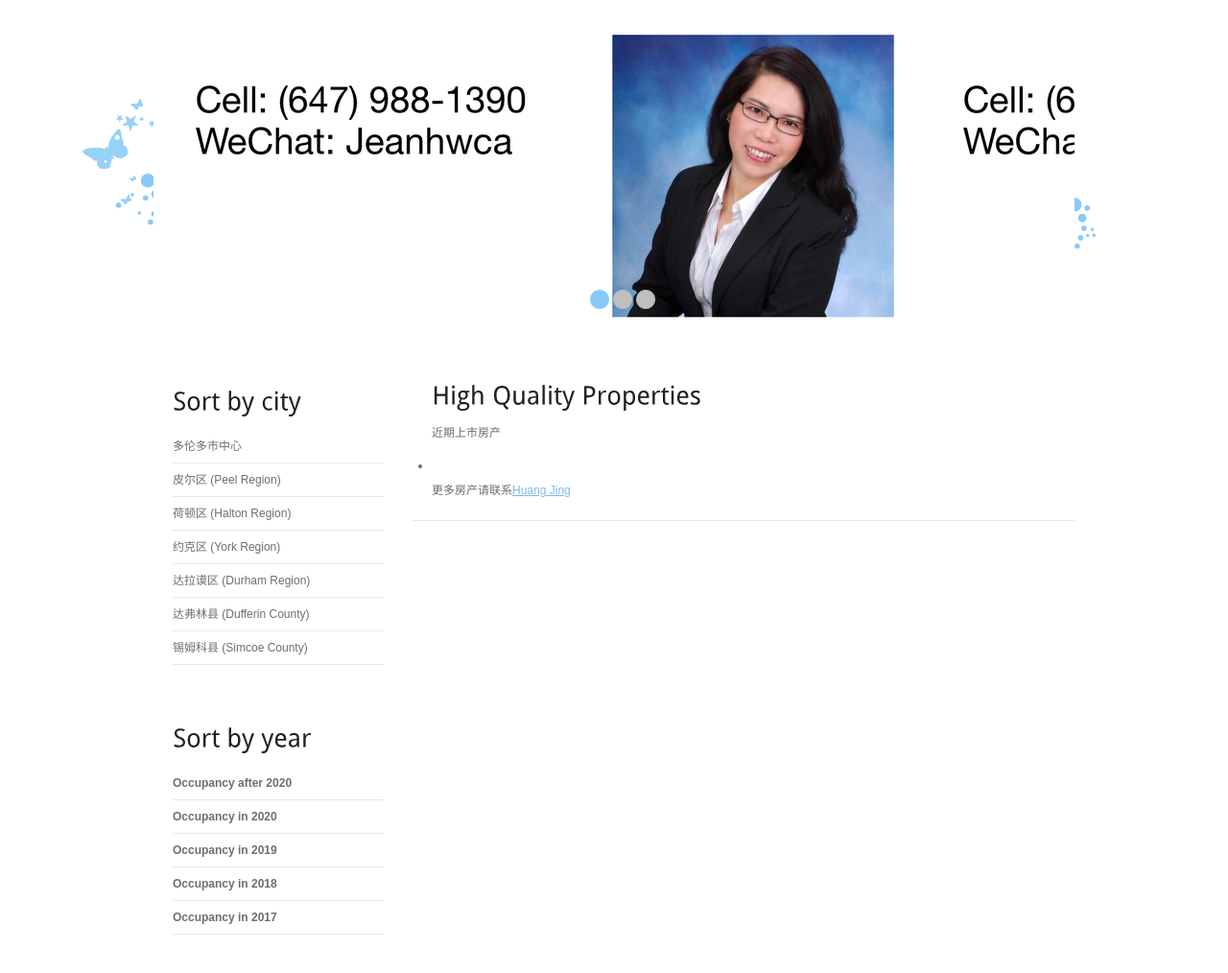
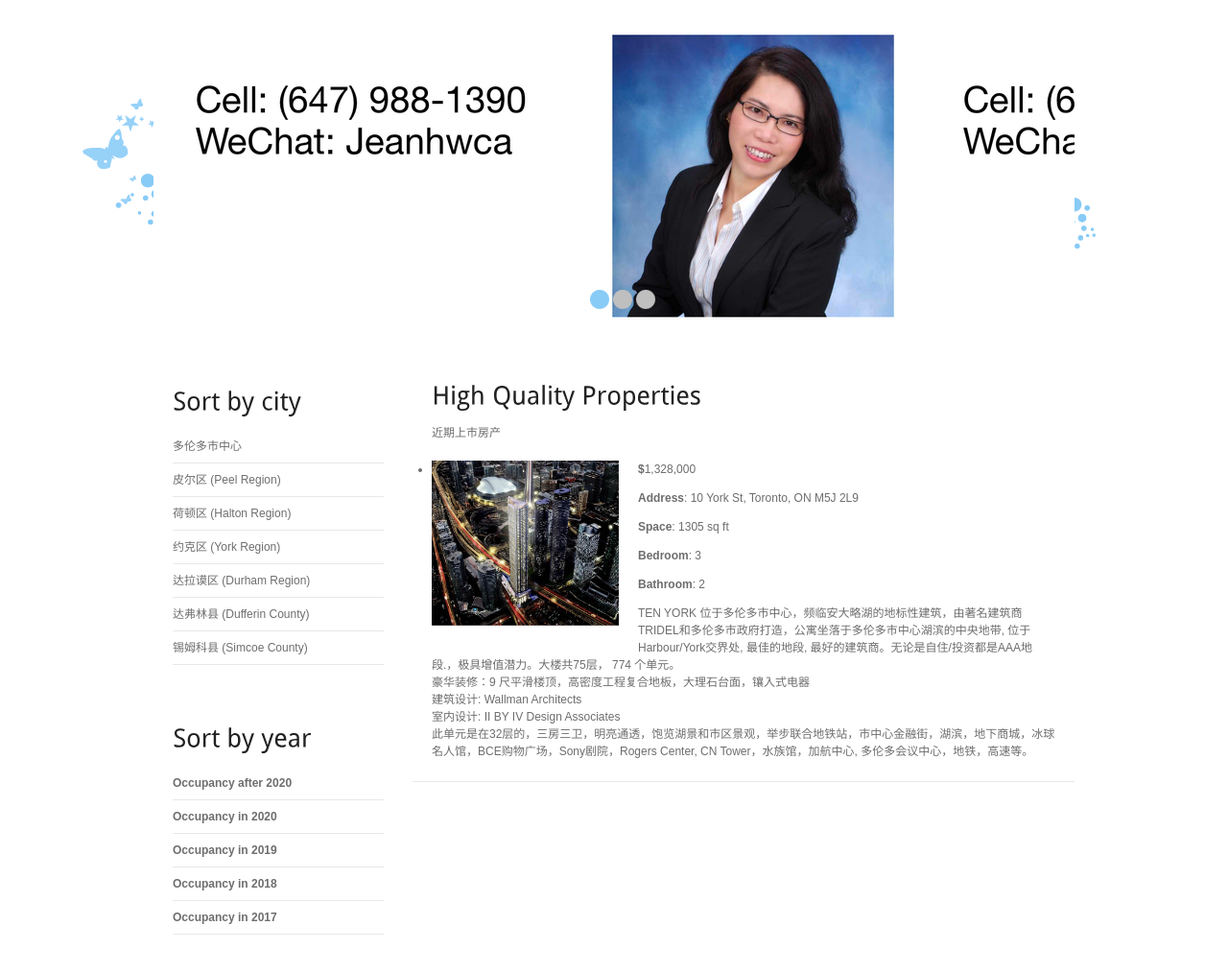
Before and after one commit to John1001Song/realEstateAgent, a PHP site: page /qualified-property in a window 1280 px wide. Shown: the part 182-1196 px from the top of the page at 96% size. Run offline with PHP 8.4, Linux system fonts and the light colour scheme; some libraries are stand-ins or nearby versions.

Commit message:
qualified property page in process

```diff
--- a/css/style.css
+++ b/css/style.css
@@ -504,3 +504,24 @@ ol li .send {
 a {
 	outline:none;
 }
+.property-photo-list img{
+    float: left;
+    padding: 0 20px 20px 0;
+    height: 30%;
+    width: 30%;
+}
+.property-in-list{
+    height: 100%;
+    width: 100%;
+}
+.property-features-list{
+/*    display: inline-block;*/
+}
+.qualified-property-list{
+    height: 100%;
+    width: 100%;
+}
+.property-price-list property-address-list{
+    display:inline;
+    float:left;
+}
--- a/public/qualified-property.php
+++ b/public/qualified-property.php
@@ -6,16 +6,40 @@
           <h2><span>High Quality Properties</span></h2>
           <div class="clr"></div>
           <p>近期上市房产</p>
-          <div class="">
             <ul class="qualified-property-list">
                 <li class="property-in-list">
-
+                    <div class="property-photo-list">
+                        <img src="images/condo_ten_york.jpg">
+                    </div>
+                    <div class="property-features-list">
+                        <dl class="property-price-list">
+                            <dt><strong>$</strong>1,328,000</dt>
+                        </dl>
+                        <dl class="property-address-list">
+                            <dt><strong>Address</strong>: 10 York St, Toronto, ON M5J 2L9</dt>
+                        </dl>
+                        <dl class="property-space-list">
+                            <dt><strong>Space</strong>: 1305 sq ft</dt>
+                        </dl>
+                        <dl class="property-bedroom-list">
+                            <dt><strong>Bedroom</strong>: 3</dt>
+                        </dl>
+                        <dl class="property-bathroom-list">
+                            <dl><strong>Bathroom</strong>: 2</dl>
+                        </dl>
+                    </div>
+                    <div class="property-list-description">
+                        <p>TEN YORK 位于多伦多市中心，频临安大略湖的地标性建筑，由著名建筑商 TRIDEL和多伦多市政府打造，公寓坐落于多伦多市中心湖滨的中央地带, 位于Harbour/York交界处, 最佳的地段, 最好的建筑商。无论是自住/投资都是AAA地段.，极具增值潜力。大楼共75层， 774 个单元。<br/>
+                            豪华装修：9 尺平滑楼顶，高密度工程复合地板，大理石台面，镶入式电器<br/>
+                            建筑设计: Wallman Architects<br/>
+                            室内设计: II BY IV Design Associates<br/>
+                        此单元是在32层的，三房三卫，明亮通透，饱览湖景和市区景观，举步联合地铁站，市中心金融街，湖滨，地下商城，冰球名人馆，BCE购物广场，Sony剧院，Rogers Center, CN Tower，水族馆，加航中心, 多伦多会议中心，地铁，高速等。</p>
+                    </div>
                 </li>
             </ul>
-          </div>
 
 
-          <p>更多房产请联系<a>Huang Jing</a></p>
+<!--          <p>更多房产请联系<a>Huang Jing</a></p>-->
         </div>
       </div>
         <?php include 'shared/sidebar.php';?>
```
Also changed, not shown: images/condo1.png (added), images/condo_ten_york.jpg (added).
